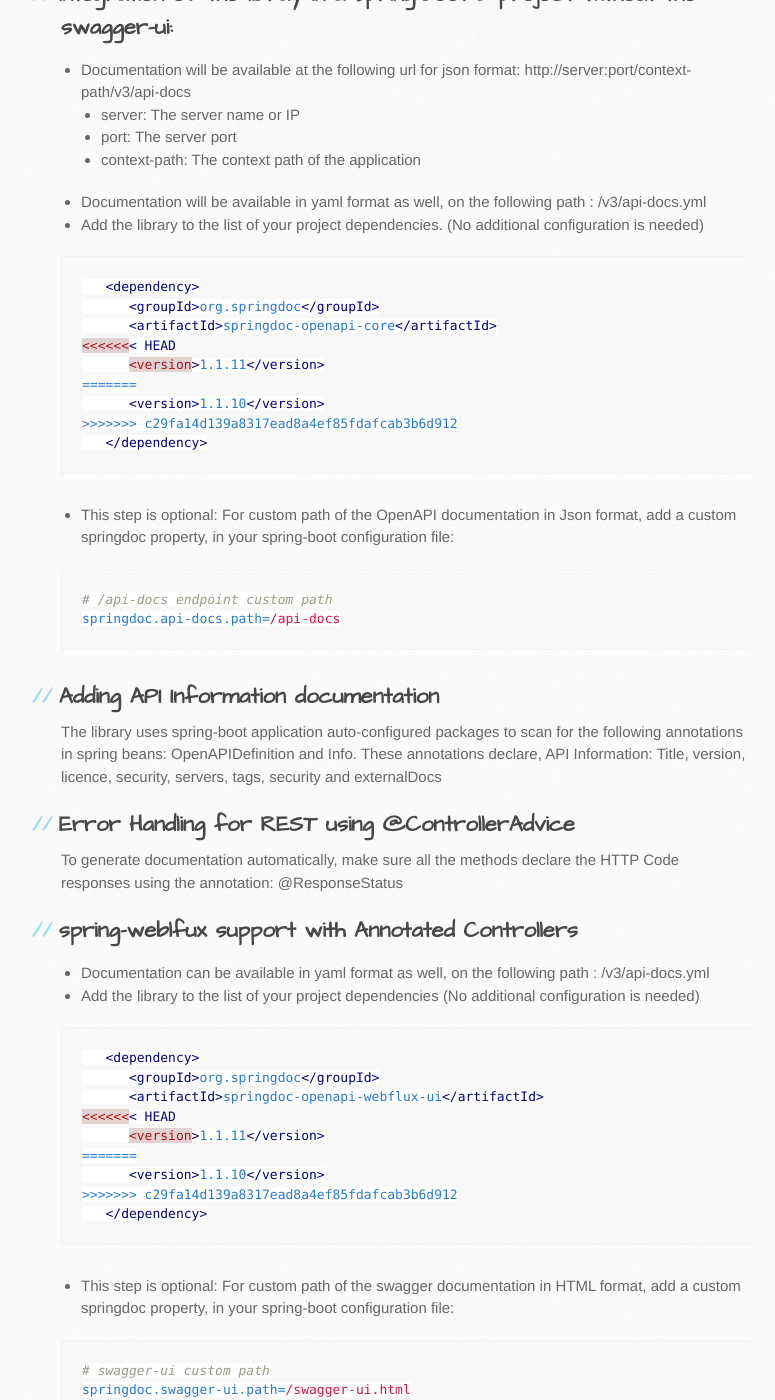
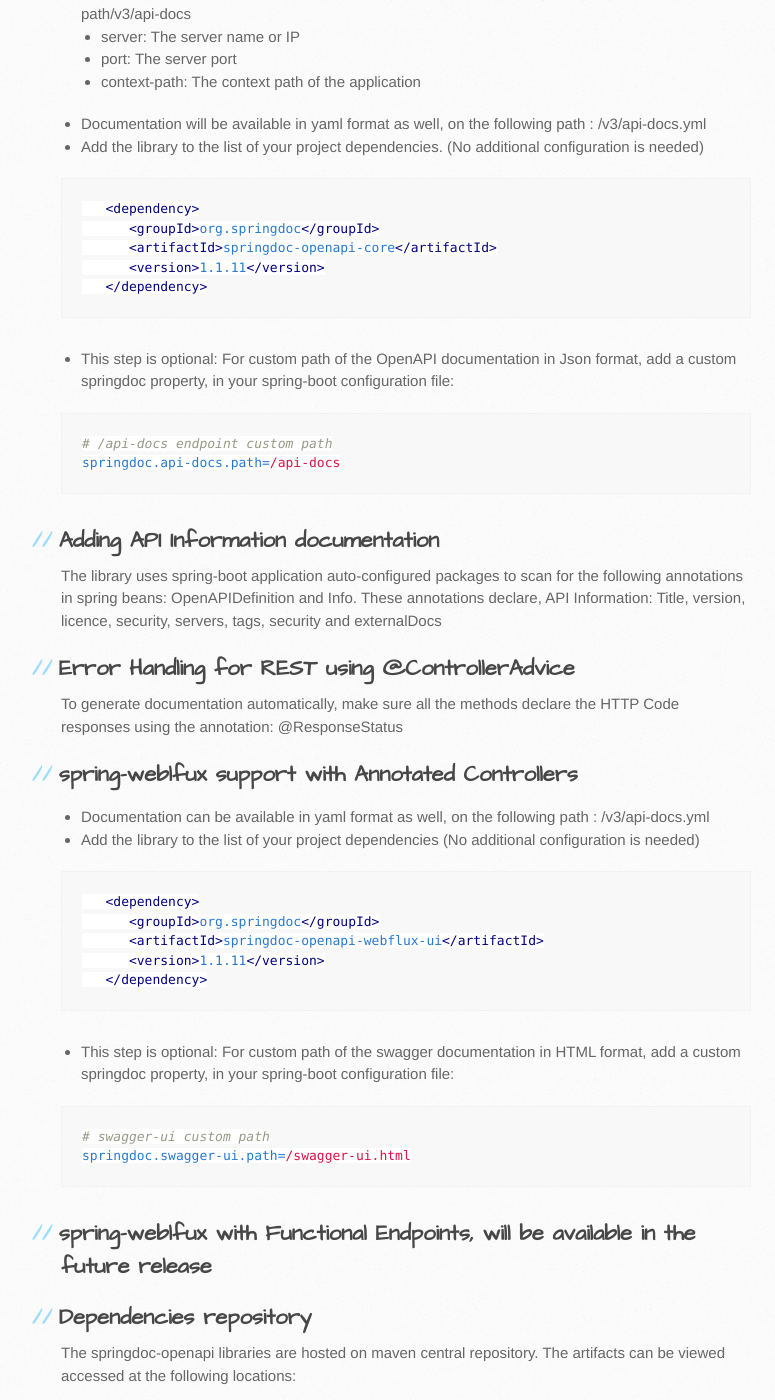
Before and after one commit to springdoc/springdoc-openapi-demos, a Jekyll site: the page built from docs/index.md, in a window 1280 px wide and 1400 px high, scrolled down 2168 px. Shown: the whole window, without its empty margins (109-884 px from the left). Built offline with Jekyll 4.4.1, drawn with Linux system fonts in a browser that asks for light colours; some of the changed text lies outside the part shown.

Commit message:
project review

````diff
--- a/docs/index.md
+++ b/docs/index.md
@@ -34,11 +34,7 @@ This library supports:
    <dependency>
       <groupId>org.springdoc</groupId>
       <artifactId>springdoc-openapi-ui</artifactId>
-<<<<<<< HEAD
       <version>1.1.11</version>
-=======
-      <version>1.1.10</version>
->>>>>>> c29fa14d139a8317ead8a4ef85fdafcab3b6d912
    </dependency>
 ```
 *   This step is optional: For custom path of the swagger documentation in HTML format, add a custom springdoc property, in your spring-boot configuration file:
@@ -68,11 +64,7 @@ springdoc.swagger-ui.path=/swagger-ui.html
    <dependency>
       <groupId>org.springdoc</groupId>
       <artifactId>springdoc-openapi-core</artifactId>
-<<<<<<< HEAD
       <version>1.1.11</version>
-=======
-      <version>1.1.10</version>
->>>>>>> c29fa14d139a8317ead8a4ef85fdafcab3b6d912
    </dependency>
 ```
 *   This step is optional: For custom path of the OpenAPI documentation in Json format, add a custom springdoc property, in your spring-boot configuration file:
@@ -97,11 +89,7 @@ To generate documentation automatically, make sure all the methods declare the H
    <dependency>
       <groupId>org.springdoc</groupId>
       <artifactId>springdoc-openapi-webflux-ui</artifactId>
-<<<<<<< HEAD
       <version>1.1.11</version>
-=======
-      <version>1.1.10</version>
->>>>>>> c29fa14d139a8317ead8a4ef85fdafcab3b6d912
    </dependency>
 ```
 *   This step is optional: For custom path of the swagger documentation in HTML format, add a custom springdoc property, in your spring-boot configuration file:
````
